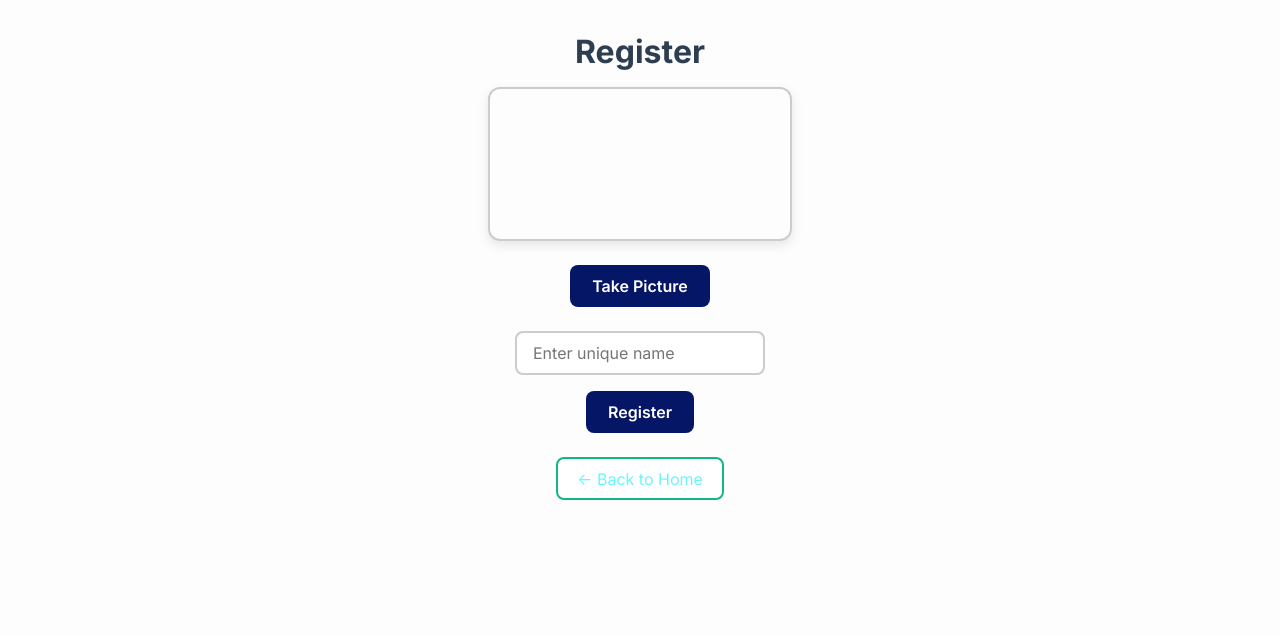
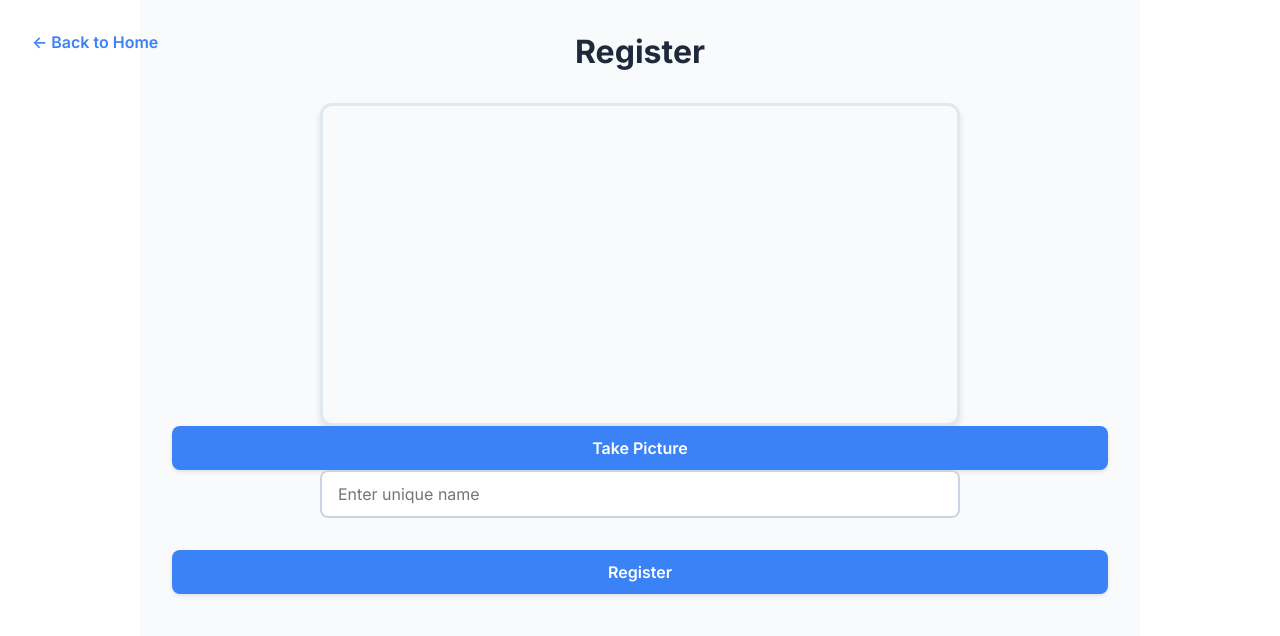
Before and after one commit to A-BHARATH77/Face_Detecto, a React (Create React App) app: page /register in a window 1280 px wide. Shown: the top 636 px of the page. Built offline with nearby package versions, Linux system fonts and the light colour scheme; no server answers.

Commit message:
Python data retreiving prob with cloud

```diff
--- a/src/pages/LiveStream.css
+++ b/src/pages/LiveStream.css
@@ -2,7 +2,7 @@
   display: flex;
   align-items: center;
   justify-content: space-between;
-  background: #e1f9fb;
+  background: #4361ee;
   padding: 1rem 2rem;
   border-radius: 12px;
   margin-bottom: 1.5rem;
@@ -20,8 +20,8 @@
 
 .lback-button {
   left: 2rem;
-  background-color: #d7d7d7; /* Changed from black to green */
-  color: rgb(0, 0, 0); /* White text for contrast */
+  background-color: #2d4ee1; /* Changed from black to green */
+  color: rgb(255, 255, 255); /* White text for contrast */
   border: none; /* Removed border since we're using solid color */
   padding: 0.5rem 1rem;
   font-size: 1rem;
@@ -37,7 +37,7 @@
 }
 
 .lback-button:hover {
-  background-color: #92faff; /* Slightly darker green on hover */
+  background-color: #2343d0; /* Slightly darker green on hover */
   transform: translateY(-1px); /* Subtle lift effect */
   box-shadow: 0 2px 4px rgba(0, 0, 0, 0.1);
 }
@@ -108,7 +108,7 @@
   flex: 1;
   min-width: 300px;
   max-width: 400px;
-  background: #e1f9fb;
+  background: #4361ee;
   border-radius: 12px;
   padding: 1rem;
   box-shadow: 0 0 10px rgba(0, 0, 0, 0.08);
--- a/src/pages/Registration.css
+++ b/src/pages/Registration.css
@@ -1,111 +1,159 @@
-body {
-    font-family: 'Segoe UI', sans-serif;
-    background-color: #fdfdfd;
-    color: #222;
-    margin: 0;
-    padding: 0;
+/* Registration.css */
+.reg-container {
+  max-width: 1000px;
+  margin: 0 auto;
+  padding: 2rem;
+  display: flex;
+  flex-direction: column;
+  min-height: 100vh;
+  background-color: #f8fafc;
+  font-family: 'Segoe UI', Tahoma, Geneva, Verdana, sans-serif;
 }
 
-  /* Container */
-  .reg-container {
-    display: flex;
-    flex-direction: column;
-    align-items: center;
-    padding: 2rem;
+.reg-title {
+  text-align: center;
+  color: #1e293b;
+  font-size: 2rem;
+  margin-bottom: 2rem;
+  font-weight: 700;
 }
 
-  /* Title */
-  .reg-title {
-    font-size: 2rem;
-    color: #2c3e50;
-    margin-bottom: 1rem;
+.reg-webcam {
+  width: 100%;
+  max-width: 640px;
+  height: auto;
+  border-radius: 12px;
+  box-shadow: 0 4px 6px rgba(0, 0, 0, 0.1);
+  margin: 0 auto;
+  border: 3px solid #e2e8f0;
+  transition: all 0.3s ease;
 }
 
-  /* Webcam */
-  .reg-webcam {
-    border-radius: 12px;
-    border: 2px solid #ccc;
-    margin-bottom: 1rem;
-    box-shadow: 0 4px 12px rgba(0, 0, 0, 0.1);
+.reg-webcam:hover {
+  transform: translateY(-2px);
+  box-shadow: 0 6px 12px rgba(0, 0, 0, 0.15);
 }
 
-  /* Buttons */
+.capture-section {
+  display: flex;
+  align-items: center;
+  justify-content: center;
+  gap: 2rem;
+  margin: 2rem 0;
+}
+
 .reg-btn {
-    background-color: #051667;
+  padding: 0.75rem 1.5rem;
+  background-color: #3b82f6;
   color: white;
   border: none;
-    padding: 0.7rem 1.4rem;
   border-radius: 8px;
   font-size: 1rem;
-    margin: 0.5rem;
+  font-weight: 600;
   cursor: pointer;
-    transition: all 0.3s ease;
-    font-weight: 600;
+  transition: all 0.2s ease;
+  box-shadow: 0 2px 4px rgba(0, 0, 0, 0.1);
 }
 
 .reg-btn:hover {
-    background-color: #0e9e6e;
+  background-color: #2563eb;
+  transform: translateY(-1px);
+  box-shadow: 0 4px 8px rgba(0, 0, 0, 0.15);
 }
 
-  /* Back Button */
+.reg-btn:active {
+  transform: translateY(0);
+}
+
+.reg-input-group {
+  display: flex;
+  flex-direction: column;
+  gap: 1rem;
+  max-width: 640px;
+  margin: 0 auto;
+  width: 100%;
+}
+
+.reg-input {
+  padding: 0.75rem 1rem;
+  border: 2px solid #cbd5e1;
+  border-radius: 8px;
+  font-size: 1rem;
+  transition: all 0.2s ease;
+  width: 100%;
+}
+
+.reg-input:focus {
+  outline: none;
+  border-color: #3b82f6;
+  box-shadow: 0 0 0 3px rgba(59, 130, 246, 0.2);
+}
+
+.reg-status {
+  font-size: 0.9rem;
+  font-weight: 500;
+  text-align: center;
+  padding: 0.5rem;
+  border-radius: 6px;
+}
+
+.reg-status-available {
+  color: #16a34a;
+  background-color: #dcfce7;
+}
+
+.reg-status-exists {
+  color: #dc2626;
+  background-color: #fee2e2;
+}
+
+.reg-success-msg {
+  text-align: center;
+  color: #16a34a;
+  font-weight: 600;
+  margin: 1rem 0;
+  padding: 0.75rem;
+  background-color: #dcfce7;
+  border-radius: 8px;
+  animation: fadeIn 0.5s ease;
+}
+
 .reg-back-btn {
-    background-color: #ffffff;
-    color: #69f5ff;
-    border: 2px solid #10b981;
-    padding: 0.6rem 1.2rem;
+  position: absolute;
+  left: 2rem;
+  top: 2rem;
+  background: none;
+  border: none;
+  color: #3b82f6;
   font-size: 1rem;
-    border-radius: 8px;
-    margin-top: 1rem;
+  font-weight: 600;
   cursor: pointer;
-    transition: 0.3s ease;
+  display: flex;
+  align-items: center;
+  gap: 0.25rem;
+  transition: all 0.2s ease;
 }
 
 .reg-back-btn:hover {
-    background-color: #10b981;
-    color: white;
+  color: #2563eb;
+  transform: translateX(-2px);
 }
 
-  /* Input Group */
-  .reg-input-group {
-    display: flex;
-    flex-direction: column;
-    align-items: center;
-    margin-top: 1rem;
+@keyframes fadeIn {
+  from { opacity: 0; transform: translateY(10px); }
+  to { opacity: 1; transform: translateY(0); }
 }
 
-  /* Input Field */
-  .reg-input {
-    padding: 0.6rem 1rem;
-    width: 250px;
-    border: 2px solid #ccc;
-    border-radius: 8px;
-    font-size: 1rem;
-    transition: border-color 0.3s ease;
+/* Responsive adjustments */
+@media (max-width: 768px) {
+  .capture-section {
+    flex-direction: column;
+    gap: 1rem;
   }
 
-  .reg-input:focus {
-    border-color: #10b981;
-    outline: none;
+  .reg-back-btn {
+    position: static;
+    margin-bottom: 1rem;
+    align-self: flex-start;
   }
-
-  /* Status Text */
-  .reg-status {
-    margin-top: 0.5rem;
-    font-size: 0.95rem;
-    color: #333;
 }
-
-  .reg-status-available {
-    color: green;
-  }
-
-  .reg-status-exists {
-    color: red;
-  }
-
-  /* Success Message */
-  .reg-success-msg {
-    color: green;
-    font-weight: bold;
-    margin-top: 10px;
-  }
--- a/src/pages/Registration.jsx
+++ b/src/pages/Registration.jsx
@@ -3,7 +3,6 @@ import Webcam from 'react-webcam';
 import axios from 'axios';
 import { useNavigate } from 'react-router-dom';
 import './Registration.css';
-
 const Registration = () => {
   const webcamRef = useRef(null);
   const [name, setName] = useState('');
@@ -18,7 +17,6 @@ const Registration = () => {
       setNameStatus('');
       return;
     }
-
     setNameStatus('Checking... ⏳');
     if (debounceRef.current) clearTimeout(debounceRef.current);
 
@@ -61,15 +59,12 @@ const Registration = () => {
   return (
     <div className="reg-container">
       <h2 className="reg-title">Register</h2>
-
       <Webcam
         ref={webcamRef}
         screenshotFormat="image/jpeg"
         className="reg-webcam"
       />
-
       <button className="reg-btn" onClick={capture}>Take Picture</button>
-
       <div className="reg-input-group">
         <input
           type="text"
```
Also changed, not shown: 2 other files (tests, documents, lock files or other folders). Lines whose indentation alone changed are shown as unchanged.
